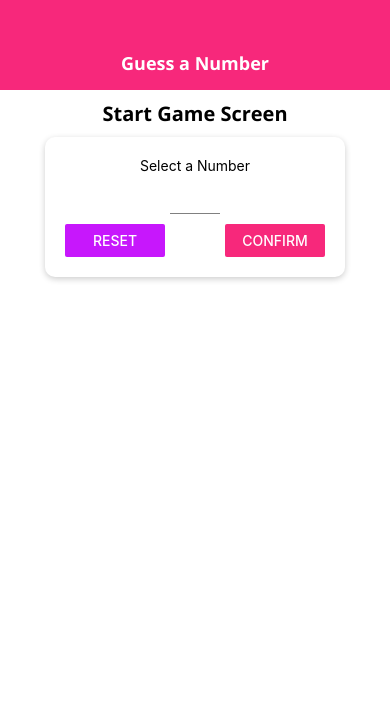
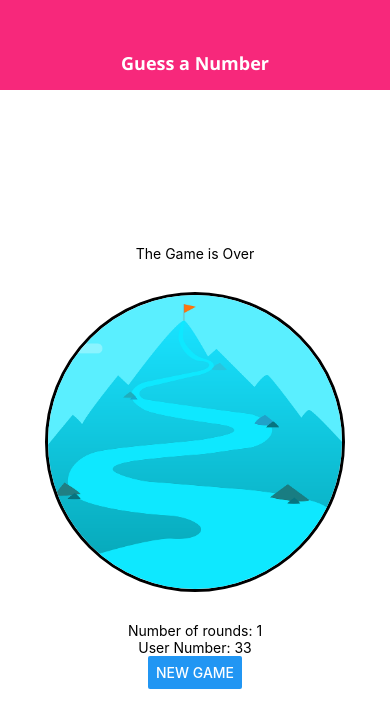
Before and after one commit to jaytula/rcg-guess-number, a React Native app: screen / in a window 390 px wide. Shown: the top 728 px of the page. Built offline with nearby package versions, Linux system fonts and the light colour scheme.

Commit message:
Finish Lesson 72: Images

```diff
--- a/App.js
+++ b/App.js
@@ -44,6 +44,7 @@
   };
 
   let content = <StartGameScreen startGameHandler={startGameHandler} />;
+  content = <GameOverScreen rounds={1} userNumber={33} />;
 
   if (userNumber && guessRounds <= 0) {
     content = (
--- a/components/GameOverScreen.js
+++ b/components/GameOverScreen.js
@@ -1,10 +1,17 @@
 import React from "react";
-import { View, Text, StyleSheet, Button } from "react-native";
+import { View, Text, StyleSheet, Button, Image } from "react-native";
 
 const GameOverScreen = props => {
   return (
     <View style={styles.screen}>
       <Text>The Game is Over</Text>
+      <View style={styles.imageContainer}>
+        <Image
+          style={styles.image}
+          resizeMode="cover"
+          source={require("../assets/success.png")}
+        />
+      </View>
       <Text>Number of rounds: {props.rounds}</Text>
       <Text>User Number: {props.userNumber}</Text>
       <Button title="New Game" onPress={props.onNewGame} />
@@ -17,6 +24,19 @@
     flex: 1,
     alignItems: "center",
     justifyContent: "center"
+  },
+  image: {
+    width: "100%",
+    height: "100%"
+  },
+  imageContainer: {
+    width: 300,
+    height: 300,
+    borderRadius: 150,
+    borderWidth: 3,
+    borderColor: "black",
+    overflow: "hidden",
+    marginVertical: 30
   }
 });
 
```
Also changed, not shown: assets/success.png (added).
